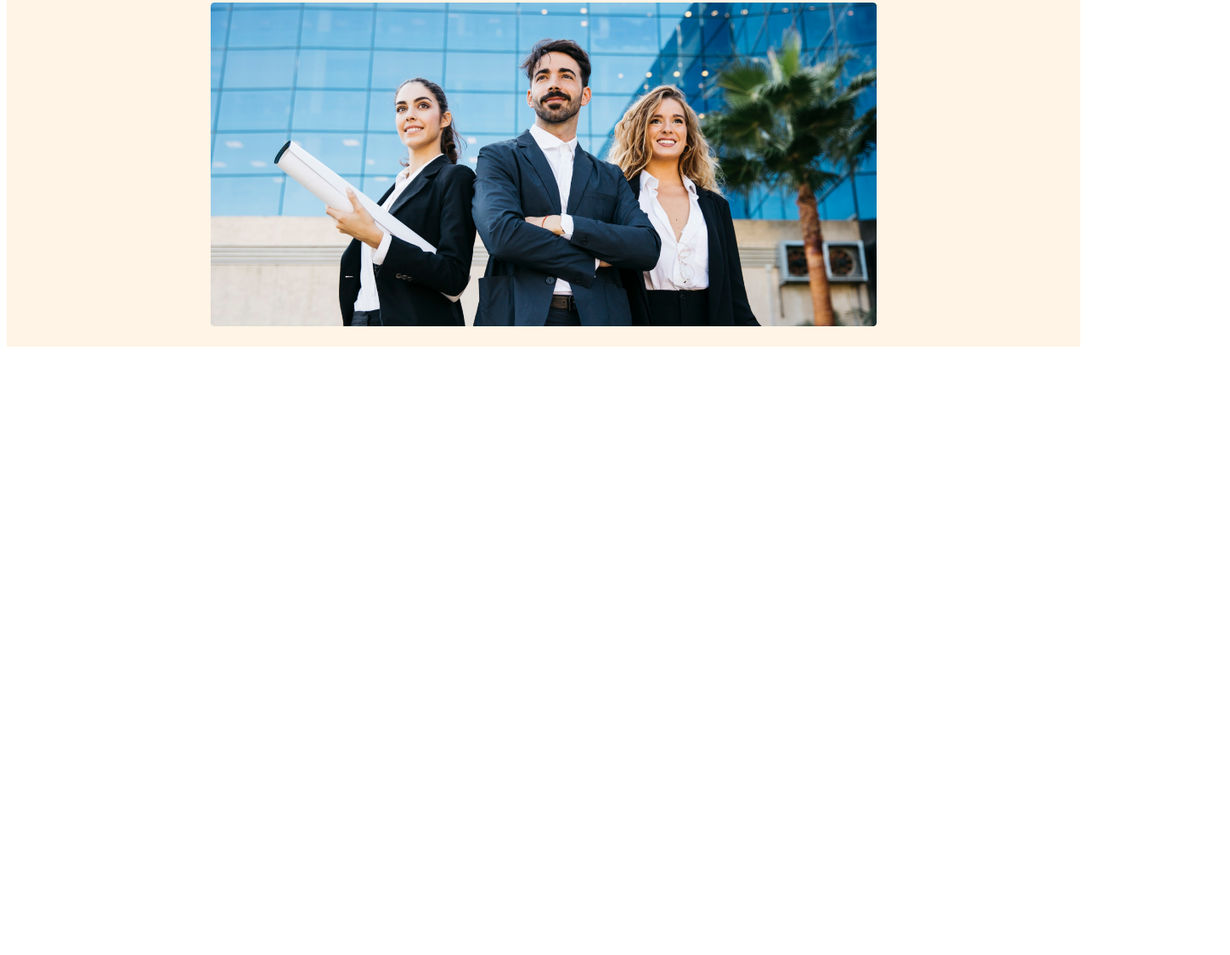
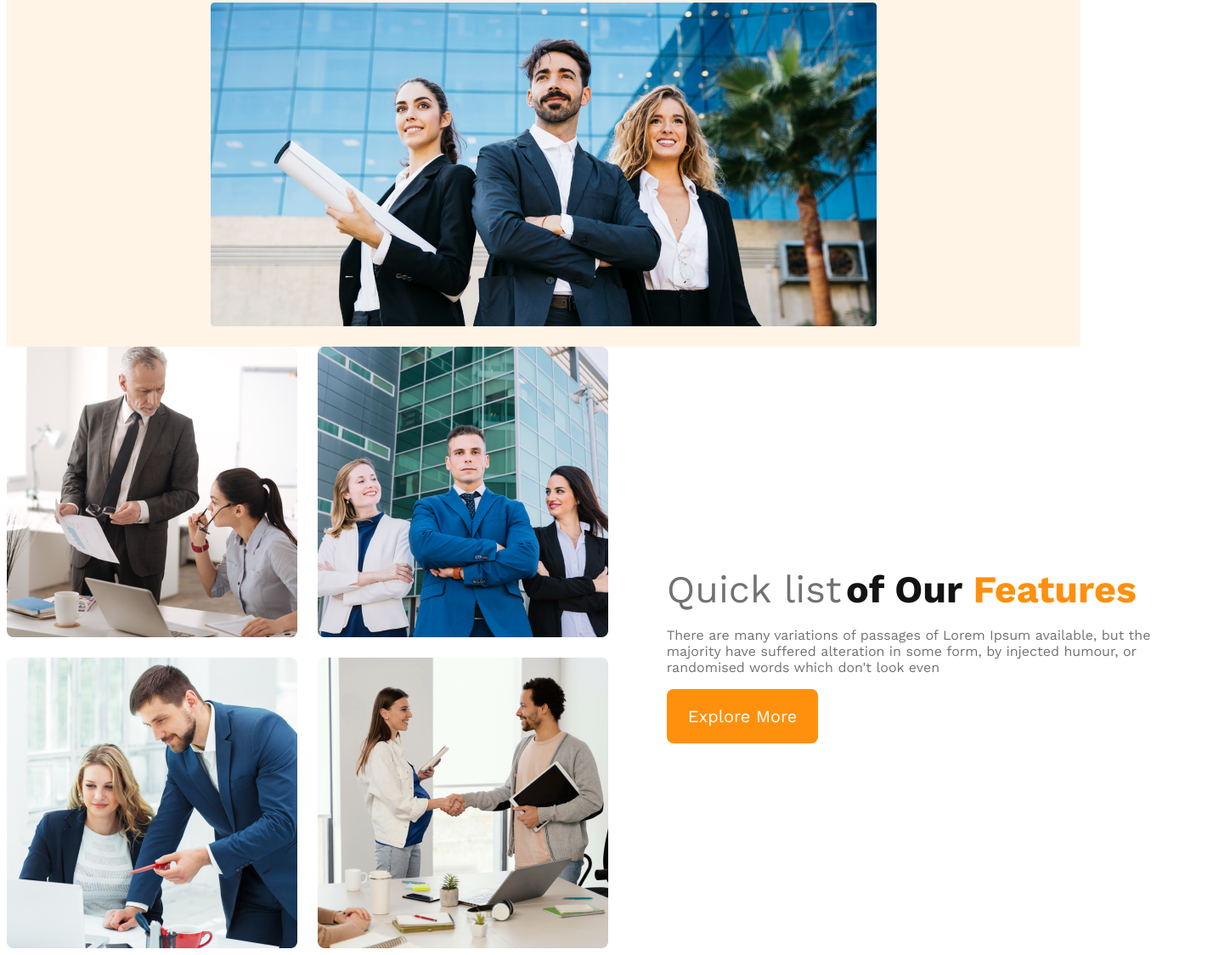
Before and after one commit to Zubayer-Aurnab/Architects-Website, a plain HTML site: page index.html in a window 1280 px wide. Shown: the part 679-1803 px from the top of the page at 85% size, 1448 px wide, since content can reach past the window. Before the commit the page ends 1095 px from the top, so only its background shows below. Drawn offline with nearby package versions, Linux system fonts and the light colour scheme; a web font is replaced by a local one.

Commit message:
team section added

```diff
--- a/archi.css
+++ b/archi.css
@@ -76,6 +76,60 @@ nav a {
     margin-top: 20px;
     width: 100%;
 }
+/* main section */
+main{
+    width: 1440px;
+    margin: 0 auto;
+}
+
+/* team section  */
+.team-container{
+    display: flex;
+    align-items: center;
+
+}
+.team-img-container{
+    display: grid;
+    grid-template-columns: repeat(2,1fr);
+    gap: 24px;
+}
+.team-content{
+    padding-left: 4.3rem;
+    padding-right: 4.3rem;
+}
+/* titel spans */
+
+.dark{
+    color:  #131313;
+    font-size: 2.8rem;
+    font-weight: 700;
+
+}
+.light{
+color: #727272;
+font-size: 2.8rem;
+font-weight: 500;
+}
+.orange{
+color: #FF900E;
+font-size: 2.8rem;
+font-weight: 700;
+}
+.team-description{
+color:  #727272;
+font-size: 1rem;
+font-weight: 400;
+
+}
+
+
+
+
+
+
+
+
+
 /* responsive */
 /* mobile */
 @media screen and (max-width:576px) {
--- a/index.html
+++ b/index.html
@@ -38,9 +38,31 @@
 
         </div>
     </header>
+    <!-- header section end -->
+
 
     <main>
+          <!-- team section -->
+       <div class="team-container">
 
+        <div class="team-img-container">
+            <img src="./images/team1.png" alt="">
+            <img src="./images/team2.png" alt="">
+            <img src="./images/team3.png" alt="">
+            <img src="./images/team4.png" alt="">
+        </div>
+
+        <div class="team-content">
+
+            <h3 class="team-titel" ><span class="light">Quick list</span> <span class="dark">of Our </span><span class="orange">Features</span></h3>
+
+            <p class="team-description">There are many variations of passages of Lorem Ipsum available, but the majority have suffered alteration in some form, by injected humour, or randomised words which don't look even</p>
+
+            <button class="btn-primary">Explore More</button>
+
+        </div>
+
+       </div>
     </main>
 
     <footer>
```
